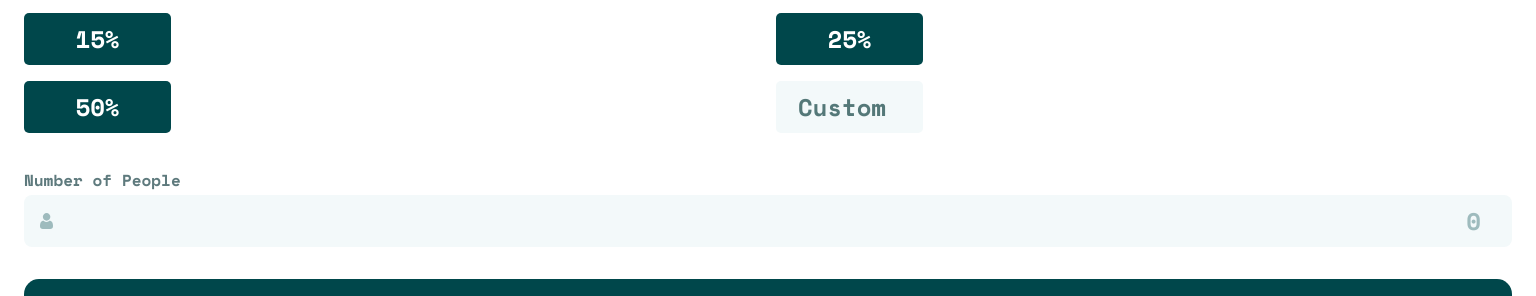
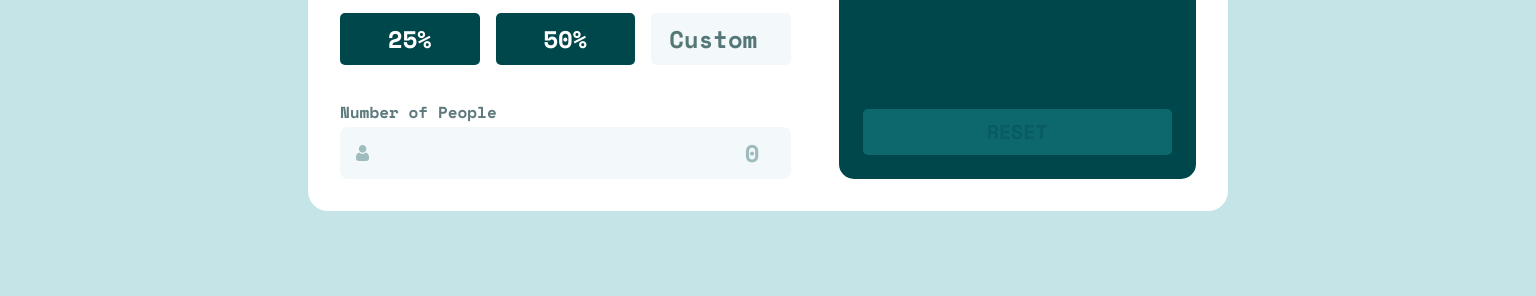
Before and after one commit to bmeinert8/tip-calculator, a plain HTML site: page index.html in a window 1536 px wide. Shown: the part 367-663 px from the top of the page. Drawn offline with nearby package versions, Linux system fonts and the light colour scheme.

Commit message:
added media queries for tablet and desktop layout

```diff
--- a/style.css
+++ b/style.css
@@ -110,6 +110,7 @@ body {
   background-color: var(--Grey200);
   display: flex;
   flex-direction: column;
+  align-items: center;
 }
 
 /* Typography Classes */
@@ -156,7 +157,7 @@ body {
 }
 
 .custom-btn::placeholder{
-  color: var(--Grey550);h
+  color: var(--Grey550);
 }
 
 /* Main Layout */
@@ -168,7 +169,7 @@ body {
 .main-content {
   background-color: var(--White);
   border-radius: 20px;
-  width: 100%;
+  width: 375px;
 }
 
 .content-container,
@@ -294,9 +295,46 @@ body {
 
 /* Media Queries */
 @media (min-width: 768px) {
-  .main-container {}
+  .main-content {
+    width: 608px;
+  }
+
+  .content-container {
+    padding: 48px 80px;
+  }
+
+  .button-grid {
+    grid-template-columns: repeat(3, 1fr);
+  }
+
+  .tip-btn, .custom-btn {
+    width: 139.5px;
+  }
+
+  .amount-text {
+    font-size: 48hpx;
+  }
+
 }
 
 @media(min-width: 1440px) {
+  .main-content {
+    width: 920px;
+  }
 
+  .content-container {
+    flex-direction: row;
+    padding: 32px;
+    gap: 48px;
+  }
+
+  .result-container, .result-content{
+    width: 100%;
+  }
+
+  .result-content{
+    justify-content: space-between;
+    padding: 24px;
+    height: 100%
+  }
 }
```
